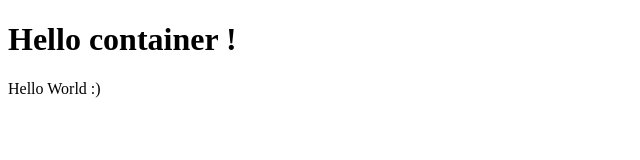
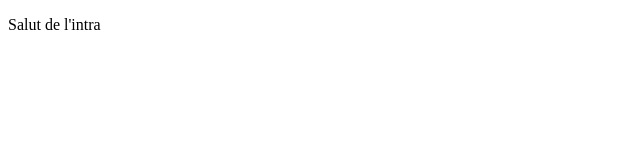
Before and after one commit to Fire-Aspect/WoodyToys, a plain HTML site: page Intranet/web/index.html in a window 1280 px wide. Shown: the whole page, without its empty margins (0-640 px from the left). Drawn offline with Linux system fonts and the light colour scheme.

Commit message:
apache > nginx

```diff
--- a/Intranet/web/index.html
+++ b/Intranet/web/index.html
@@ -1,9 +1,6 @@
 <!DOCTYPE html>
 <html>
-<body>
-
-<h1>Hello container !</h1>
-<p>Hello World :)</p>
-
-</body>
+	<body>
+		<p>Salut de l'intra</p>
+	</body>
 </html>
```
Also changed, not shown: 2 other files.
